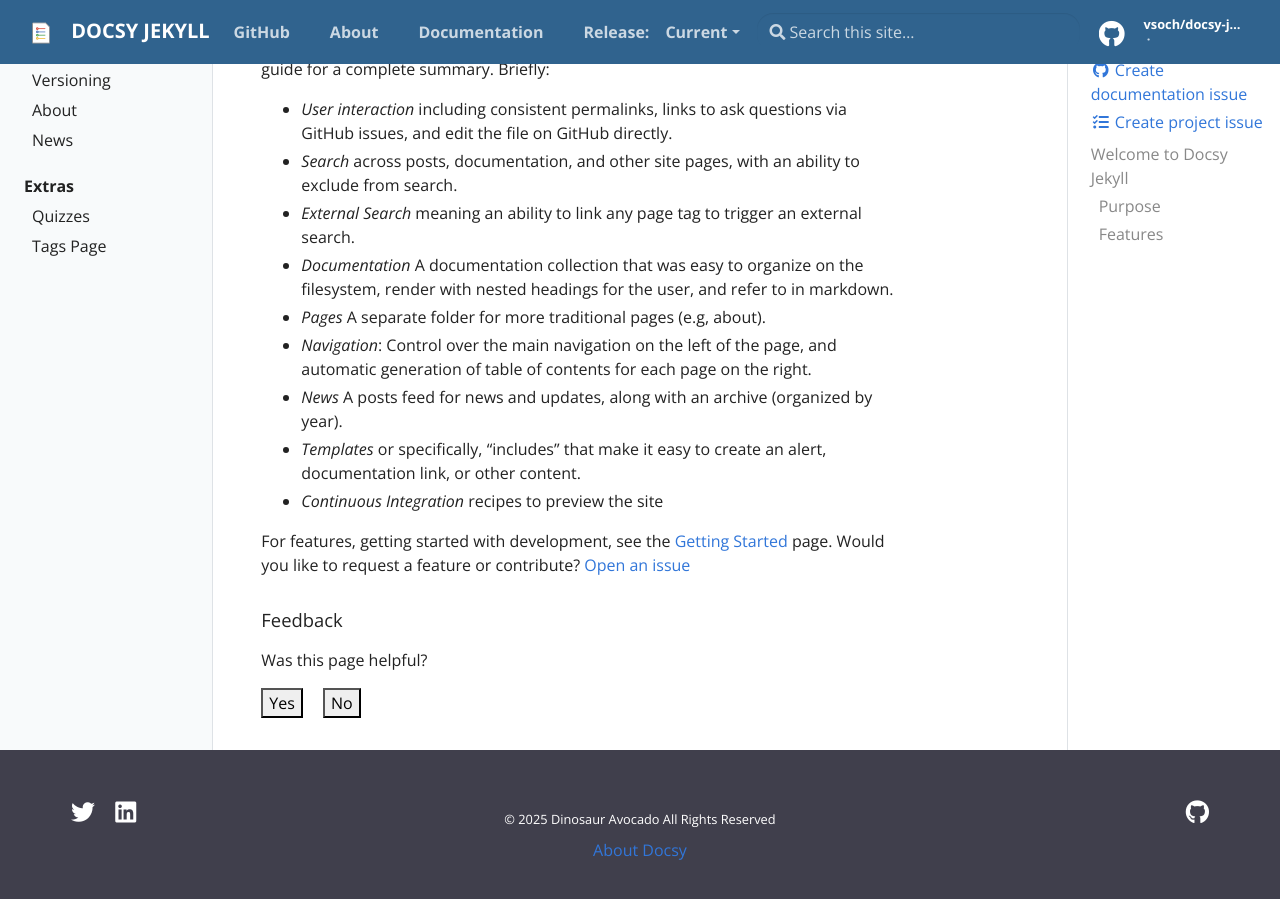
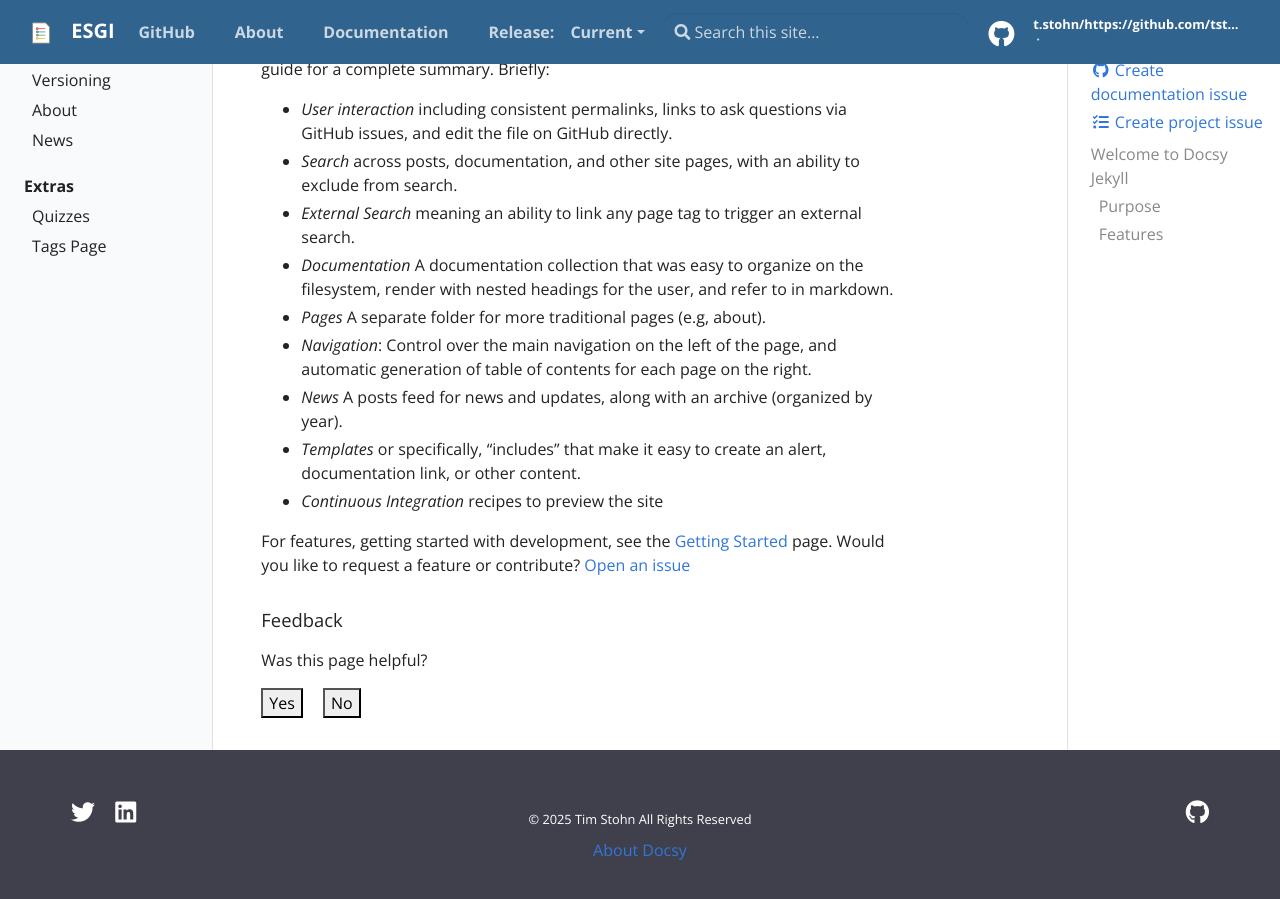
Before and after one commit to tstohn/ESGI.documentation, a Jekyll site: the page built from pages/index.md, in a window 1280 px wide and 900 px high, scrolled down 885 px. Built offline with Jekyll 4.4.1, drawn with Linux system fonts in a browser that asks for light colours.

Commit message:
Update _config.yml

```diff
--- a/_config.yml
+++ b/_config.yml
@@ -14,13 +14,12 @@
 # You can create any custom variable you would like, and they will be accessible
 # in the templates via {{ site.myvariable }}.
 
-title: Docsy Jekyll
+title: ESGI
 email: your-email@domain.com
-author: Dinosaur Avocado
+author: Tim Stohn
 description: > # this means to ignore newlines until "baseurl:"
-  Write an awesome description for your new site here. You can edit this
-  line in _config.yml. It will appear in your document head meta (for
-  Google search results) and in your feed.xml site description.
+  ESGI - Efficient Splitting of Generic Indices - can be used to demultiplex single-cell sequencing data.
+  Here we guide you through examples how to demultiplex your data.
 
 # Add your baseurl here (your repository) but DO NOT CHANGE THE LINE NUMBER without editing .circleci/circle_urls.sh
 baseurl: "/docsy-jekyll" # the subpath of your site, e.g. /blog
@@ -29,9 +28,9 @@ baseurl: "/docsy-jekyll" # the subpath of your site, e.g. /blog
 url: "https://vsoch.github.io" # the base hostname & protocol for your site
 
 # Social (First three Required)
-repo: "https://github.com/vsoch/docsy-jekyll"
-github_user: "vsoch"
-github_repo: "docsy-jekyll"
+repo: "https://github.com/tstohn/ESGI"
+github_user: "t.stohn"
+github_repo: "https://github.com/tstohn/ESGI"
 github_branch: "master"
 
 # Optional
```
